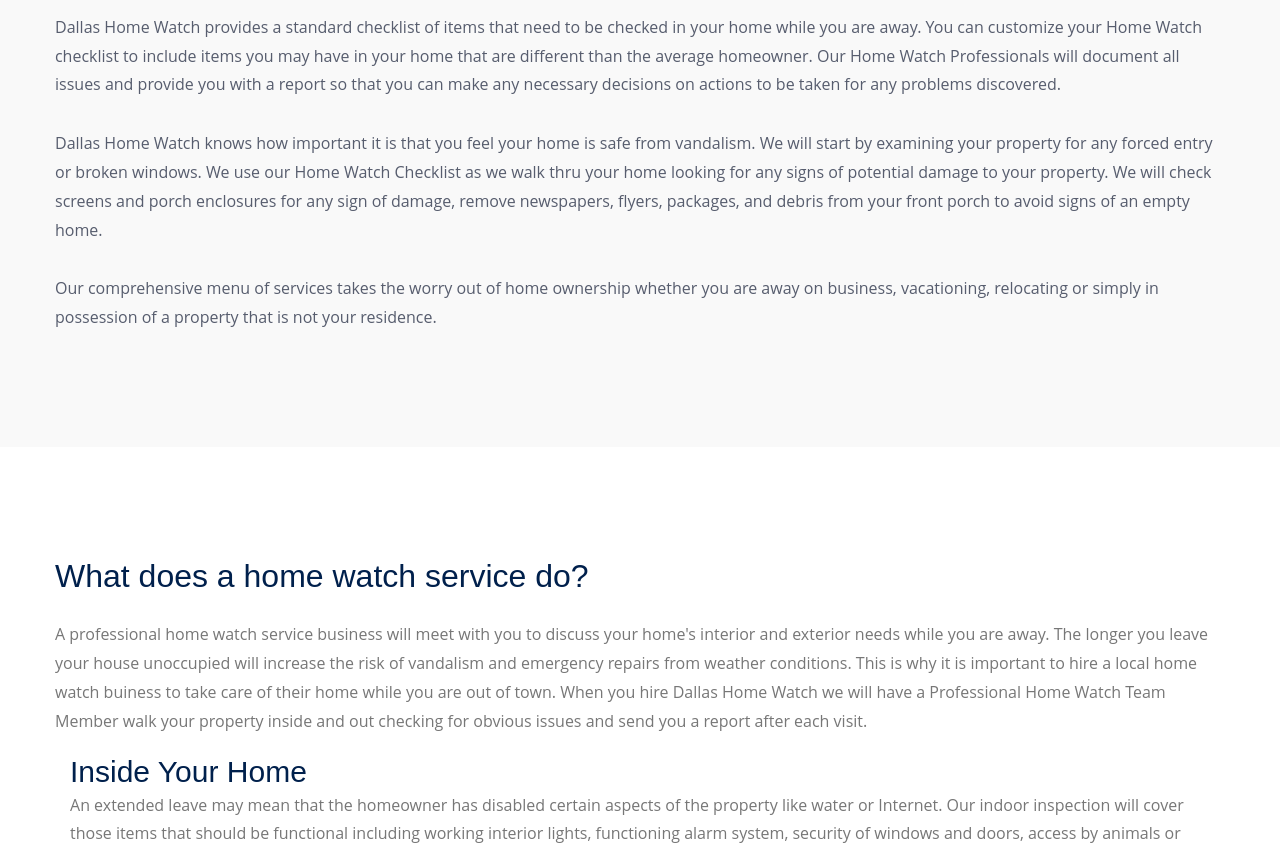
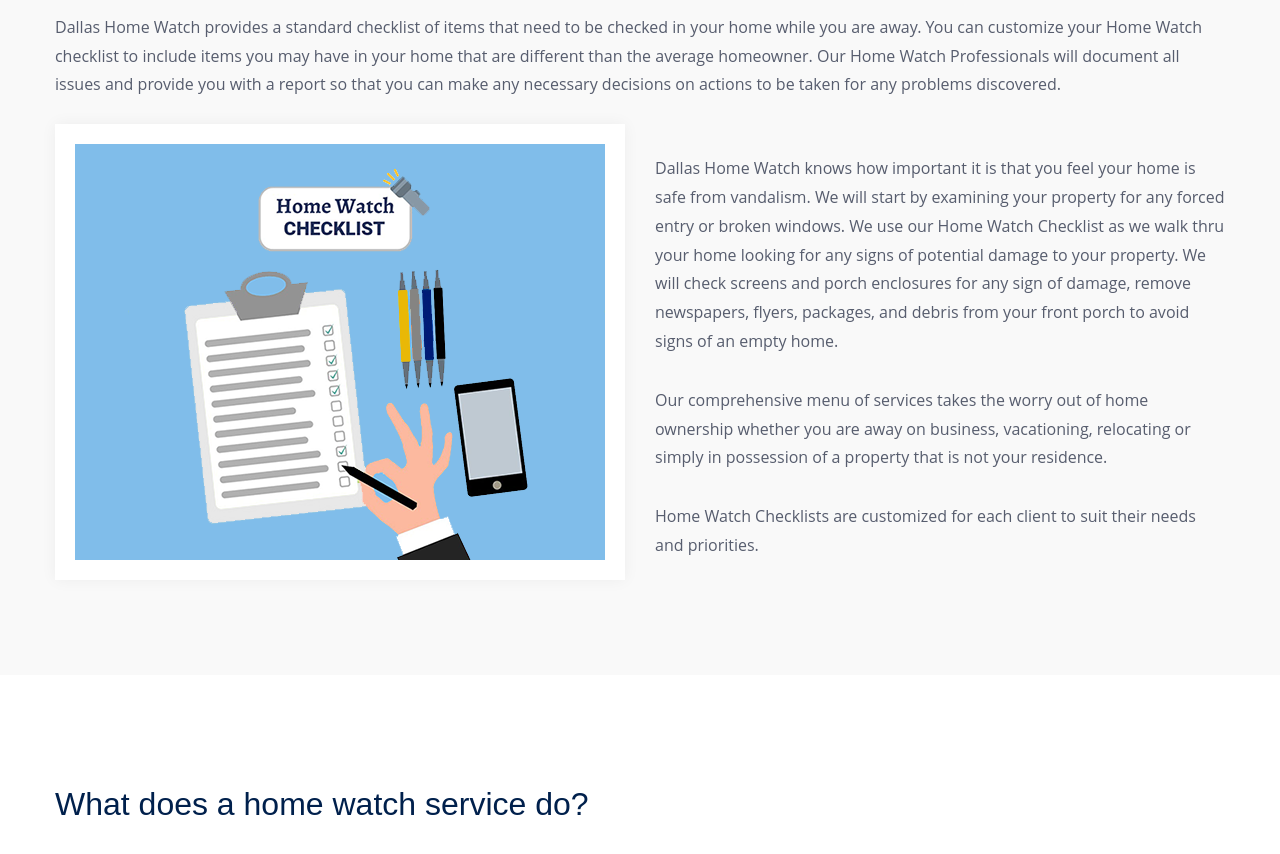
Before and after one commit to susanwinters214/DHW, a Next.js app: page /homewatch-checklist in a window 1280 px wide. Shown: the part 640-1494 px from the top of the page. Built offline with nearby package versions, Linux system fonts and the light colour scheme.

Commit message:
fixed schema tag in footer

```diff
--- a/components/layout/footer-navigation.js
+++ b/components/layout/footer-navigation.js
@@ -30,7 +30,7 @@
 
                   <div
                     itemprop="address"
-                    itemscope
+                    itemScope
                     itemtype="https://schema.org/PostalAddress"
                   >
                     <span itemprop="streetAddress">
--- a/pages/homewatch-checklist.js
+++ b/pages/homewatch-checklist.js
@@ -11,7 +11,8 @@
         <title>Home Watch Inspection Checklist</title>
         <meta
           name="description"
-          content="Our Home Watch Inspection Checklist includes checking household appliances and equipment which are often the source of a problem. " />
+          content="Our Home Watch Inspection Checklist includes checking household appliances and equipment which are often the source of a problem. "
+        />
         <meta property="fb:app_id" content="8620778781329629" />
         <meta property="og:type" content="website" />
         <meta property="og:site_name" content="Dallas Home Watch" />
@@ -65,22 +66,37 @@
                 provide you with a report so that you can make any necessary
                 decisions on actions to be taken for any problems discovered.
               </p>
-              <p>
-                Dallas Home Watch knows how important it is that you feel your
-                home is safe from vandalism. We will start by examining your
-                property for any forced entry or broken windows. We use our Home
-                Watch Checklist as we walk thru your home looking for any signs
-                of potential damage to your property. We will check screens and
-                porch enclosures for any sign of damage, remove newspapers,
-                flyers, packages, and debris from your front porch to avoid
-                signs of an empty home.
-              </p>
-              <p>
-                Our comprehensive menu of services takes the worry out of home
-                ownership whether you are away on business, vacationing,
-                relocating or simply in possession of a property that is not
-                your residence.
-              </p>
+              <div className="row">
+                <div className="column col-lg-6 col-md-6 col-sm-6">
+                  <div className="image">
+                    <Image
+                      width={530}
+                      height={350}
+                      src="/images/hw-check/home-watch-checklist.png"
+                      alt="home watch checklist"
+                    />
+                  </div>
+                </div>
+                <div className="column col-lg-6 col-md-6 col-sm-6">
+                  <p>
+                    Dallas Home Watch knows how important it is that you feel
+                    your home is safe from vandalism. We will start by examining
+                    your property for any forced entry or broken windows. We use
+                    our Home Watch Checklist as we walk thru your home looking
+                    for any signs of potential damage to your property. We will
+                    check screens and porch enclosures for any sign of damage,
+                    remove newspapers, flyers, packages, and debris from your
+                    front porch to avoid signs of an empty home.
+                  </p>
+                  <p>
+                    Our comprehensive menu of services takes the worry out of
+                    home ownership whether you are away on business,
+                    vacationing, relocating or simply in possession of a
+                    property that is not your residence.
+                  </p>
+                  <p>Home Watch Checklists are customized for each client to suit their needs and priorities.</p>
+                </div>
+              </div>
             </div>
           </div>
         </div>
```
